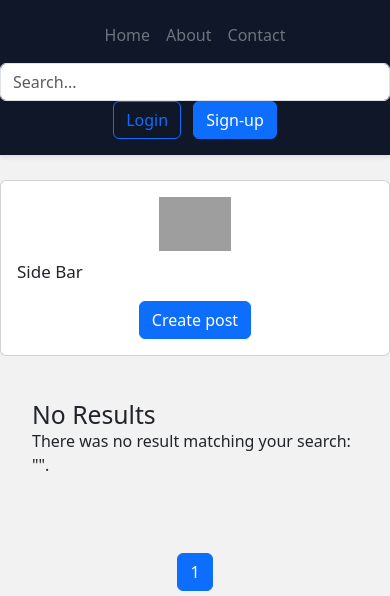
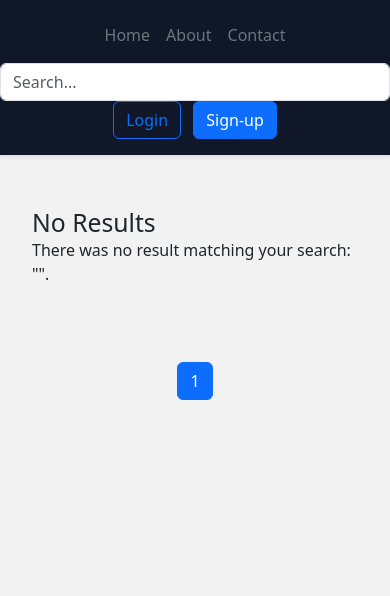
Before and after one commit to ancloas/Django-Blog-Anugrah, a Django app: page / in a window 390 px wide. Shown: the part 401-997 px from the top of the page. Run offline with Django 4.2, Linux system fonts and the light colour scheme; data that the repository does not hold is empty; grey boxes are pictures that could not be loaded.

Commit message:
fixed few things with detail blog post and all

```diff
--- a/blog_avg/personal/Templates/personal/snippets/body_snippet.html
+++ b/blog_avg/personal/Templates/personal/snippets/body_snippet.html
@@ -1,18 +1,6 @@
 {% load static %}
 
 <div class="container">
-    <!-- Top 'create post' bar -->
-    <div class="row d-lg-none mb-3">
-        <div class="card m-auto d-flex flex-column p-3">
-            <img class="img-fluid d-block m-auto pb-2" src="{% static 'codingwithmitch_logo.png' %}" width="72" height="72">
-            <p class="lead">Side Bar</p>
-            <p class="m-auto"><a class="btn btn-primary" href="{% url 'blog:create' %}">Create post</a></p>
-        </div>
-    </div>
-    <!-- end Top 'create post' bar -->
-
-
-
     {% if blog_posts %}
 
     <!--Popular Blog Posts-->
@@ -27,7 +15,7 @@
         <div class="blog-post-container">
             {% include 'blog/snippets/blog_post_snippet.html' with query=query%}
         </div>
-        {% endif %}
+    {% endif %}
 </div>
     <!-- End Latest Blog posts-->
 
```
